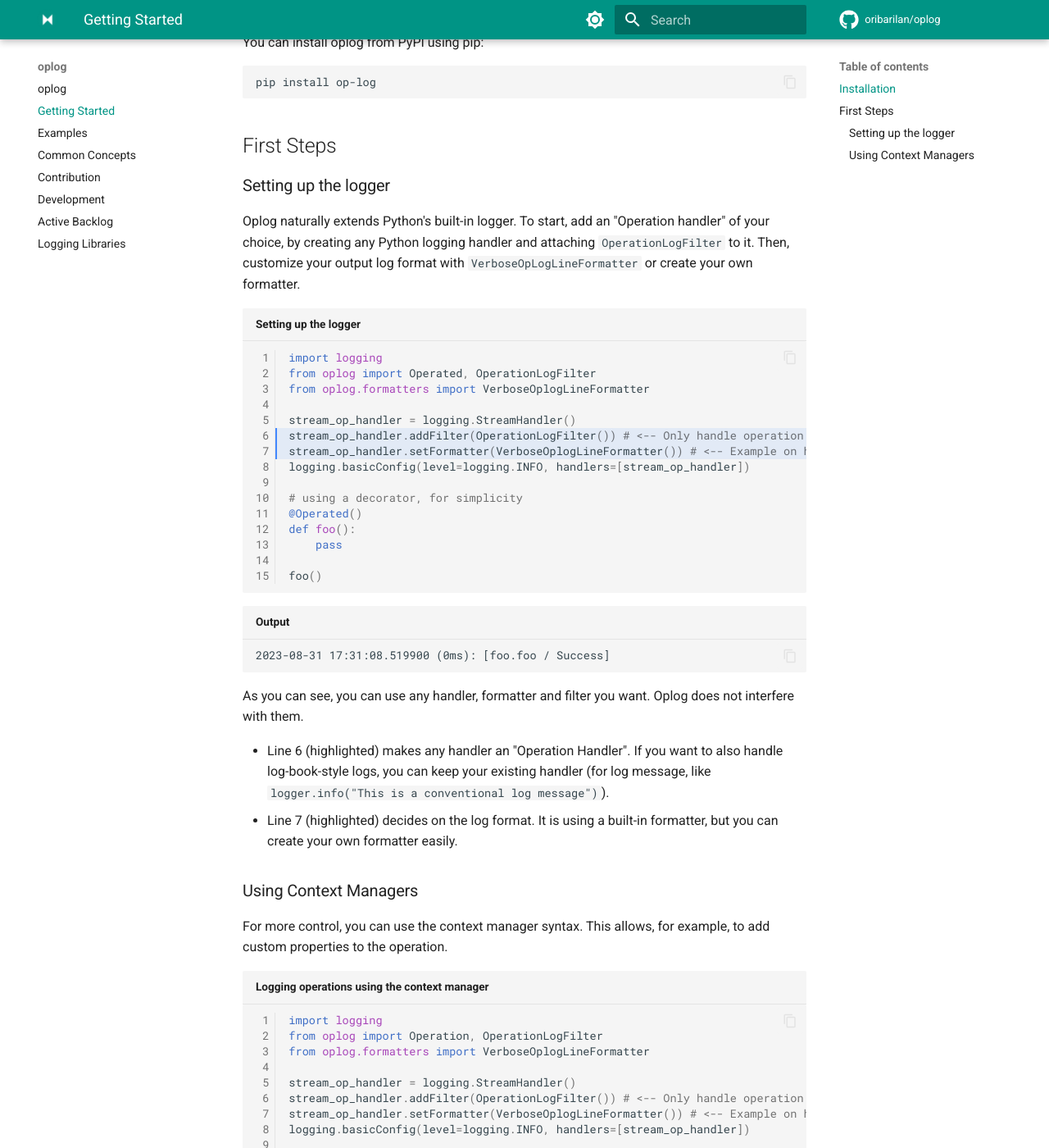
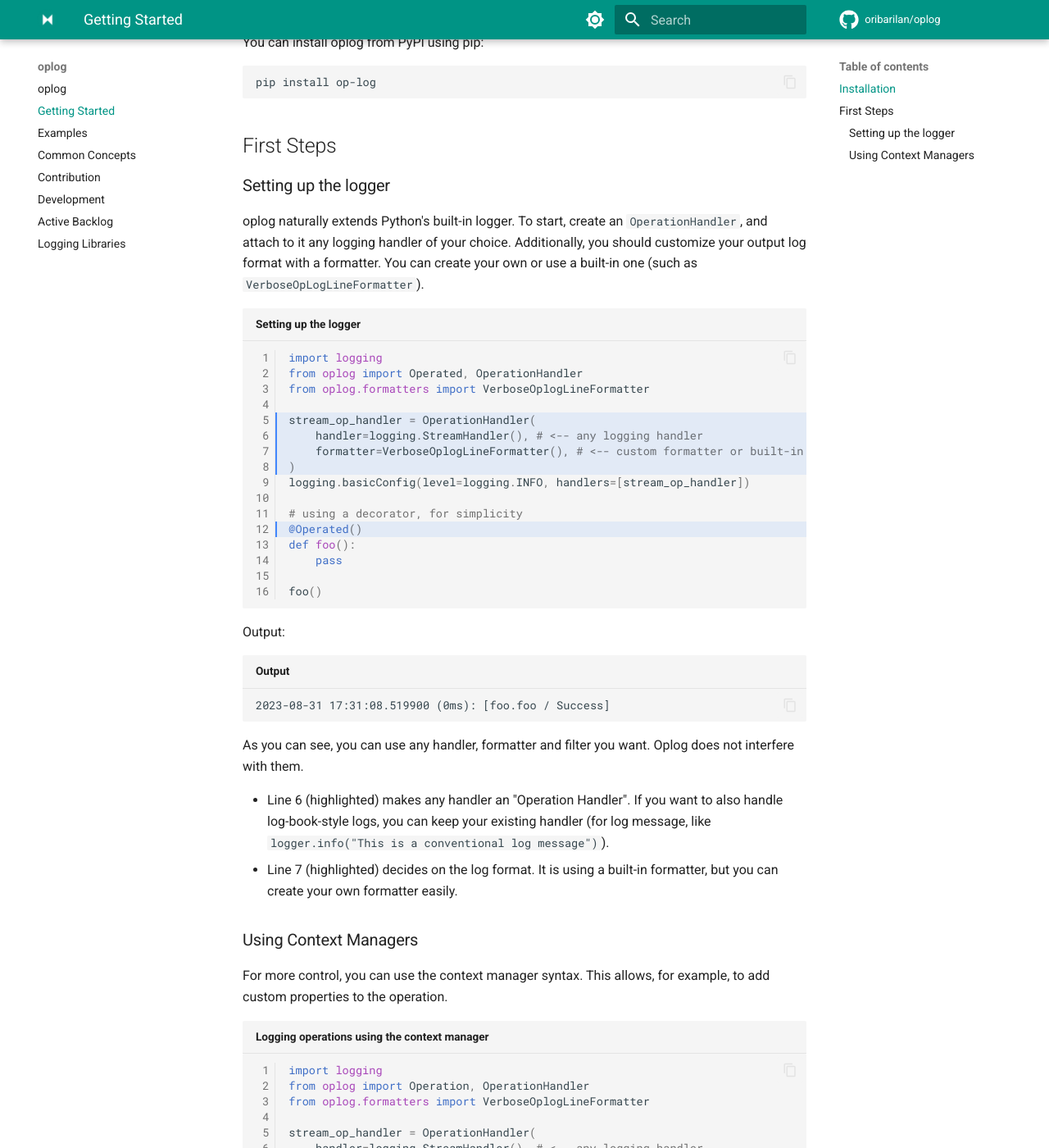
Before and after one commit to oribarilan/oplog, an MkDocs documentation site: the page built from docs/getting_started.md, in a window 1280 px wide and 1400 px high, scrolled down 192 px. Shown: the whole window at 82% size. Built offline with MkDocs 1.6.1 and Material for MkDocs 9.7.7, drawn with Linux system fonts in a browser that asks for light colours; comment, search, counter and statistics services are not loaded; some of the changed text lies outside the part shown.

Commit message:
update documentation

````diff
--- a/docs/getting_started.md
+++ b/docs/getting_started.md
@@ -10,17 +10,18 @@
 
 ### Setting up the logger
 
-Oplog naturally extends Python's built-in logger.
-To start, add an "Operation handler" of your choice, by creating any Python logging handler and attaching `OperationLogFilter` to it. Then, customize your output log format with `VerboseOpLogLineFormatter` or create your own formatter.
+oplog naturally extends Python's built-in logger.
+To start, create an `OperationHandler`, and attach to it any  logging handler of your choice. Additionally, you should customize your output log format with a formatter. You can create your own or use a built-in one (such as  `VerboseOpLogLineFormatter`).
 
-``` py linenums="1" title="Setting up the logger" hl_lines="6 7"
+``` py linenums="1" title="Setting up the logger" hl_lines="5 6 7 8 12"
 import logging
-from oplog import Operated, OperationLogFilter
+from oplog import Operated, OperationHandler
 from oplog.formatters import VerboseOplogLineFormatter
 
-stream_op_handler = logging.StreamHandler()
-stream_op_handler.addFilter(OperationLogFilter()) # <-- Only handle operation logs
-stream_op_handler.setFormatter(VerboseOplogLineFormatter()) # <-- Example on how to use a custom formatter
+stream_op_handler = OperationHandler(
+    handler=logging.StreamHandler(), # <-- any logging handler
+    formatter=VerboseOplogLineFormatter(), # <-- custom formatter or built-in ones
+)
 logging.basicConfig(level=logging.INFO, handlers=[stream_op_handler])
 
 # using a decorator, for simplicity
@@ -31,6 +32,7 @@
 foo()
 ```
 
+Output:
 ``` title="Output"
 2023-08-31 17:31:08.519900 (0ms): [foo.foo / Success]
 ```
@@ -44,14 +46,15 @@
 
 For more control, you can use the context manager syntax. This allows, for example, to add custom properties to the operation.
 
-``` py linenums="1" title="Logging operations using the context manager" hl_lines="12 13"
+``` py linenums="1" title="Logging operations using the context manager" hl_lines="13 14"
 import logging
-from oplog import Operation, OperationLogFilter
+from oplog import Operation, OperationHandler
 from oplog.formatters import VerboseOplogLineFormatter
 
-stream_op_handler = logging.StreamHandler()
-stream_op_handler.addFilter(OperationLogFilter()) # <-- Only handle operation logs
-stream_op_handler.setFormatter(VerboseOplogLineFormatter()) # <-- Example on how to use a custom formatter
+stream_op_handler = OperationHandler(
+    handler=logging.StreamHandler(), # <-- any logging handler
+    formatter=VerboseOplogLineFormatter(), # <-- custom formatter or built-in ones
+)
 logging.basicConfig(level=logging.INFO, handlers=[stream_op_handler])
 
 # using a context manager, for more control
@@ -63,6 +66,7 @@
 bar()
 ```
 
+Output:
 ``` title="Output"
 2023-08-31 17:41:09.088966 (0ms): [my_operation / Success] {'metric': 5}
 ```
--- a/pyproject.toml
+++ b/pyproject.toml
@@ -4,7 +4,7 @@
 
 [project]
 name = "op-log"
-version = "0.17.0"
+version = "0.18.0"
 description = "Modern logging library for Python applications, focused on object-oriented, production-ready logging."
 readme = "README.md"
 authors = [{ name = "Ori Bar-ilan", email = "python.oplog@gmail.com" }]
````
Also changed, not shown: README.md (+14 -12 lines), oplogs.csv (+27 -9 lines), 4 other files.
